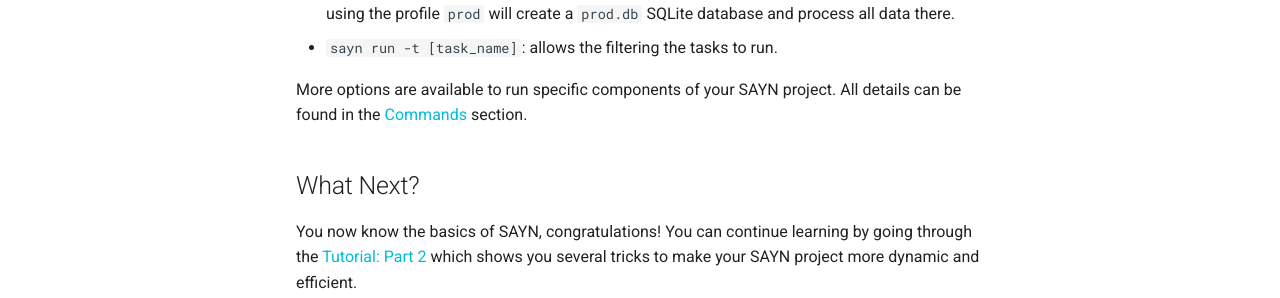
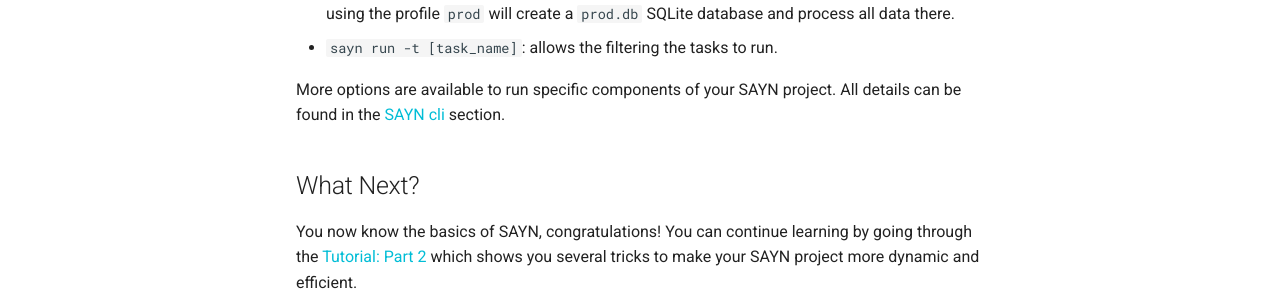
Before and after one commit to 173TECH/sayn, an MkDocs documentation site: the page built from docs/tutorials/tutorial_part1.md, in a window 1280 px wide and 900 px high, scrolled down 5728 px. Shown: the part 433-731 px from the top of the window. Built offline with MkDocs 1.6.1 and Material for MkDocs 9.7.7, drawn with Linux system fonts in a browser that asks for light colours; comment, search, counter and statistics services are not loaded.

Commit message:
Fixed link

```diff
--- a/docs/tutorials/tutorial_part1.md
+++ b/docs/tutorials/tutorial_part1.md
@@ -254,7 +254,7 @@
 * `sayn run -t [task_name]`: allows the filtering the tasks to run.
 
 More options are available to run specific components of your SAYN project. All details can be
-found in the [Commands](../commands.md) section.
+found in the [SAYN cli](../cli.md) section.
 
 ## What Next?
 
```
